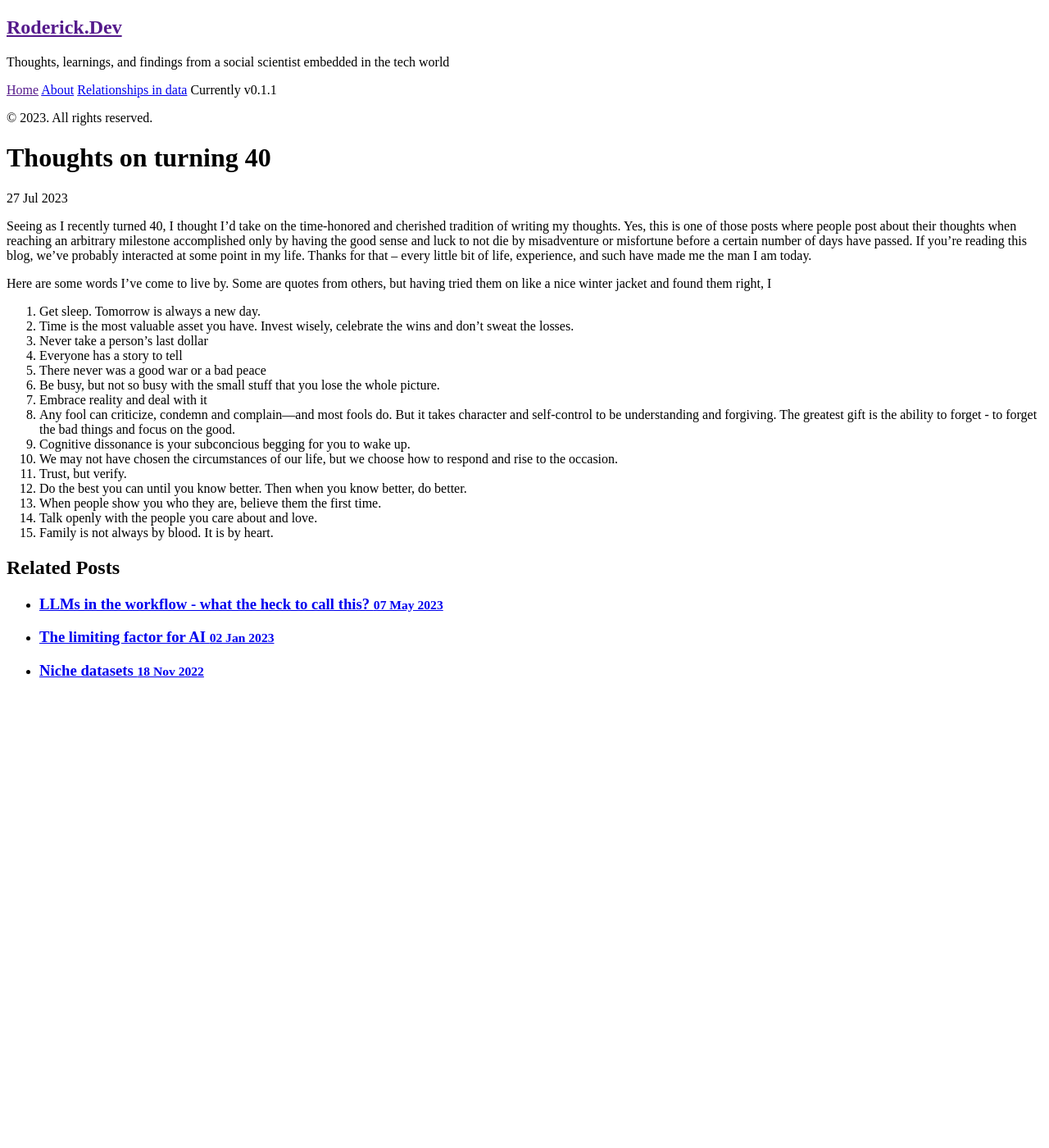
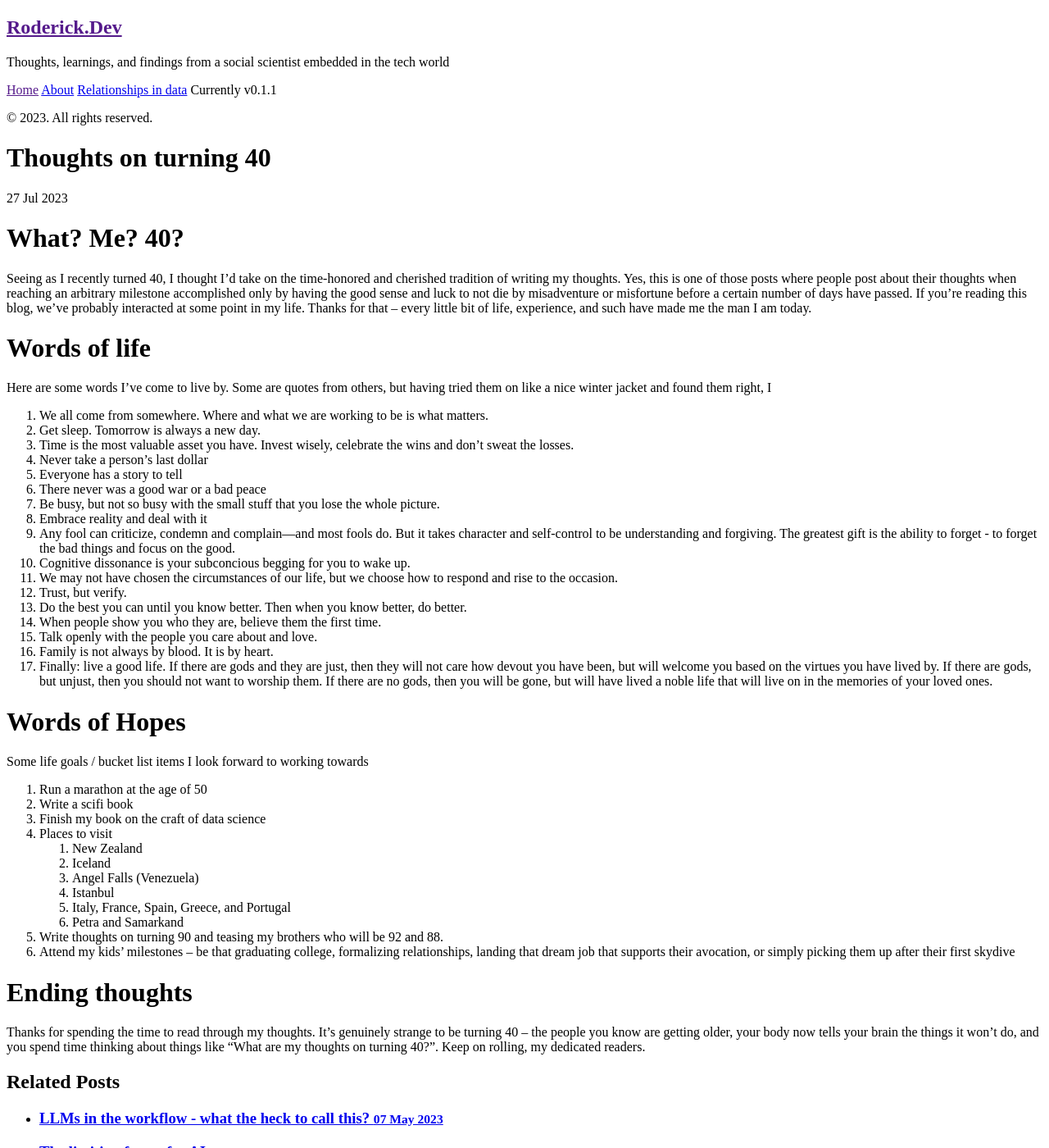
Before and after one commit to tomrod/roderickdev, a Jekyll site: the page built from _posts/2023-07-27-thoughts_on_turning_40.md, in a window 1280 px wide and 1400 px high. Shown: the whole window at 82% size. Built offline with Jekyll 4.4.1, drawn with Linux system fonts in a browser that asks for light colours.

Commit message:
Additional thoughts

```diff
--- a/_posts/2023-07-27-thoughts_on_turning_40.md
+++ b/_posts/2023-07-27-thoughts_on_turning_40.md
@@ -3,22 +3,51 @@ layout: post
 title: Thoughts on turning 40
 ---
 
+# What? Me? 40?
+
 Seeing as I recently turned 40, I thought I'd take on the time-honored and cherished tradition of writing my thoughts. Yes, this is one of those posts where people post about their thoughts when reaching an arbitrary milestone accomplished only by having the good sense and luck to not die by misadventure or misfortune before a certain number of days have passed. If you're reading this blog, we've probably interacted at some point in my life. Thanks for that -- every little bit of life, experience, and such have made me the man I am today.
+
+
+# Words of life
 
 Here are some words I've come to live by. Some are quotes from others, but having tried them on like a nice winter jacket and found them right, I
 
-1. Get sleep. Tomorrow is always a new day.
-2. Time is the most valuable asset you have. Invest wisely, celebrate the wins and don't sweat the losses.
-3. Never take a person's last dollar
-4. Everyone has a story to tell
-5. There never was a good war or a bad peace
-6. Be busy, but not so busy with the small stuff that you lose the whole picture.
-7. Embrace reality and deal with it
-8. Any fool can criticize, condemn and complain—and most fools do. But it takes character and self-control to be understanding and forgiving. The greatest gift is the ability to forget - to forget the bad things and focus on the good.
-9. Cognitive dissonance is your subconcious begging for you to wake up.
-10. We may not have chosen the circumstances of our life, but we choose how to respond and rise to the occasion.
-11. Trust, but verify.
-12. Do the best you can until you know better. Then when you know better, do better.
-13. When people show you who they are, believe them the first time.
-14. Talk openly with the people you care about and love.
-15. Family is not always by blood. It is by heart.
+1. We all come from somewhere. Where and what we are working to be is what matters.
+2. Get sleep. Tomorrow is always a new day.
+3. Time is the most valuable asset you have. Invest wisely, celebrate the wins and don't sweat the losses.
+4. Never take a person's last dollar
+5. Everyone has a story to tell
+6. There never was a good war or a bad peace
+7. Be busy, but not so busy with the small stuff that you lose the whole picture.
+8. Embrace reality and deal with it
+9. Any fool can criticize, condemn and complain—and most fools do. But it takes character and self-control to be understanding and forgiving. The greatest gift is the ability to forget - to forget the bad things and focus on the good.
+10. Cognitive dissonance is your subconcious begging for you to wake up.
+11. We may not have chosen the circumstances of our life, but we choose how to respond and rise to the occasion.
+12. Trust, but verify.
+13. Do the best you can until you know better. Then when you know better, do better.
+14. When people show you who they are, believe them the first time.
+15. Talk openly with the people you care about and love.
+16. Family is not always by blood. It is by heart.
+17. Finally: live a good life. If there are gods and they are just, then they will not care how devout you have been, but will welcome you based on the virtues you have lived by. If there are gods, but unjust, then you should not want to worship them. If there are no gods, then you will be gone, but will have lived a noble life that will live on in the memories of your loved ones.
+
+# Words of Hopes
+
+Some life goals / bucket list items I look forward to working towards
+
+1. Run a marathon at the age of 50
+2. Write a scifi book
+3. Finish my book on the craft of data science
+4. Places to visit
+   1. New Zealand
+   2. Iceland
+   3. Angel Falls (Venezuela)
+   4. Istanbul
+   5. Italy, France, Spain, Greece, and Portugal
+   6. Petra and Samarkand
+5. Write thoughts on turning 90 and teasing my brothers who will be 92 and 88.
+6. Attend my kids' milestones -- be that graduating college, formalizing relationships, landing that dream job that supports their avocation, or simply picking them up after their first skydive
+
+
+# Ending thoughts
+
+Thanks for spending the time to read through my thoughts. It's genuinely strange to be turning 40 -- the people you know are getting older, your body now tells your brain the things it won't do, and you spend time thinking about things like "What are my thoughts on turning 40?". Keep on rolling, my dedicated readers.
```
